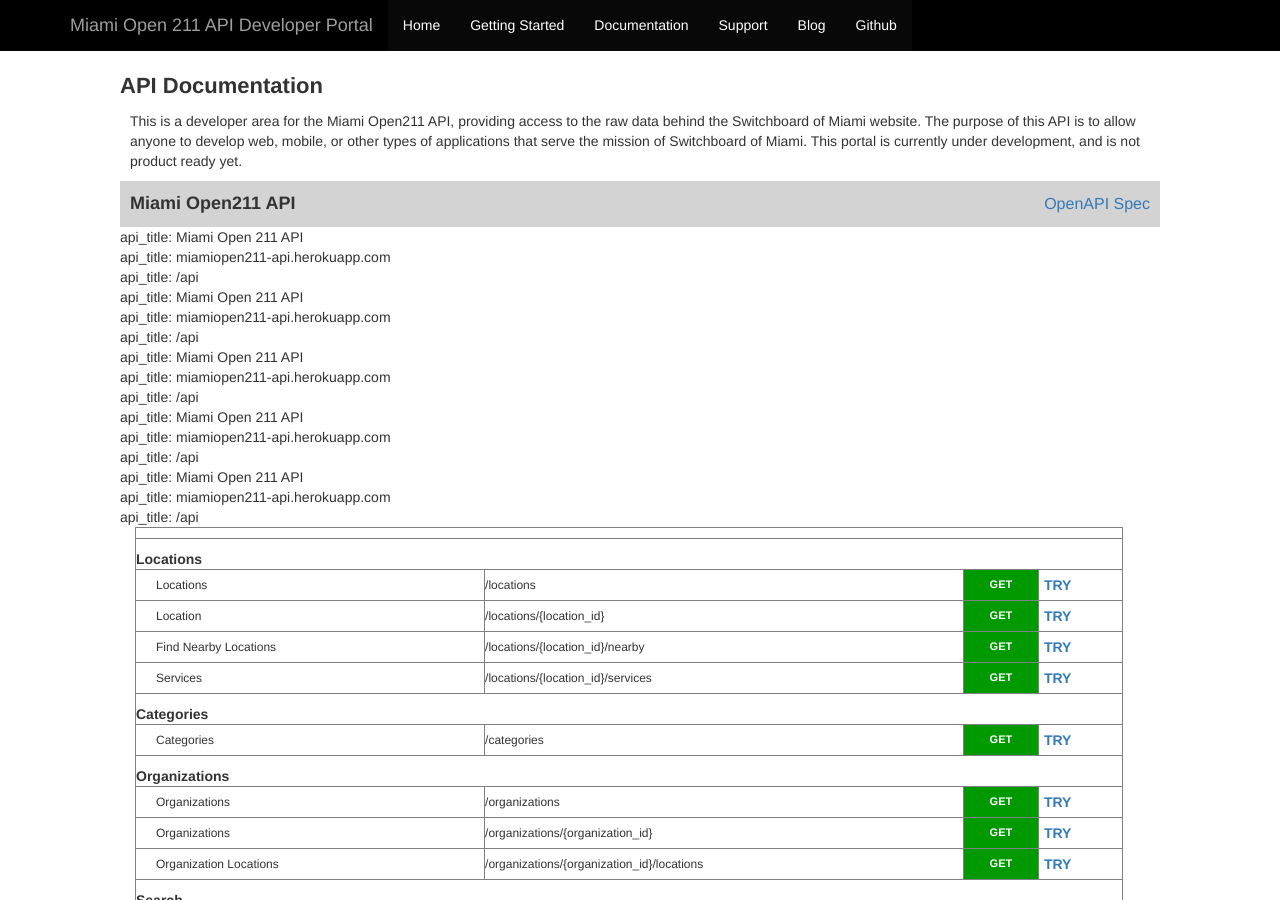
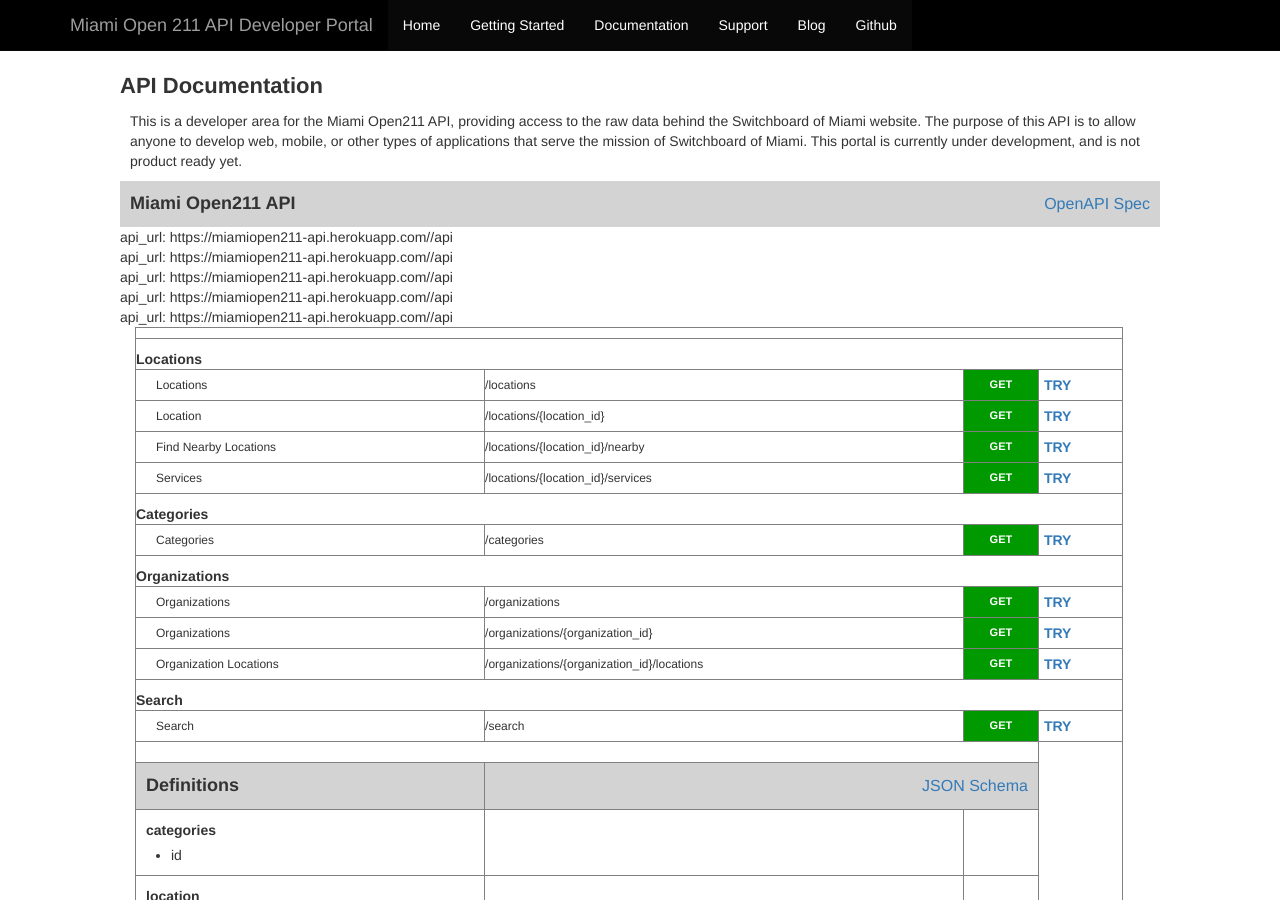
Before and after one commit to xrysanthos/developer-portal, a Jekyll site: the page built from documentation/index.html, in a window 1280 px wide and 900 px high. Built offline with Jekyll 4.4.1, drawn with Linux system fonts in a browser that asks for light colours; nearby versions of some CDN libraries; library files that are not in the unit come from our copies.

Commit message:
debug url

```diff
--- a/documentation/index.html
+++ b/documentation/index.html
@@ -278,9 +278,11 @@
                               {% assign api_host = spec.host %}
                               {% assign api_base = spec.basePath %}
 
-                              api_title: {{ api_title }}<br />
-                              api_title: {{ api_host }}<br />
-                              api_title: {{ api_base }}<br />
+                              {% assign api_url = api_host | prepend:'https://' %}
+                              {% assign api_url = api_url | append:'/' %}
+                              {% assign api_url = api_url | append:api_base %}
+
+                              api_url: {{ api_url }}<br />
 
                               {% for path in spec.paths %}
 
```
